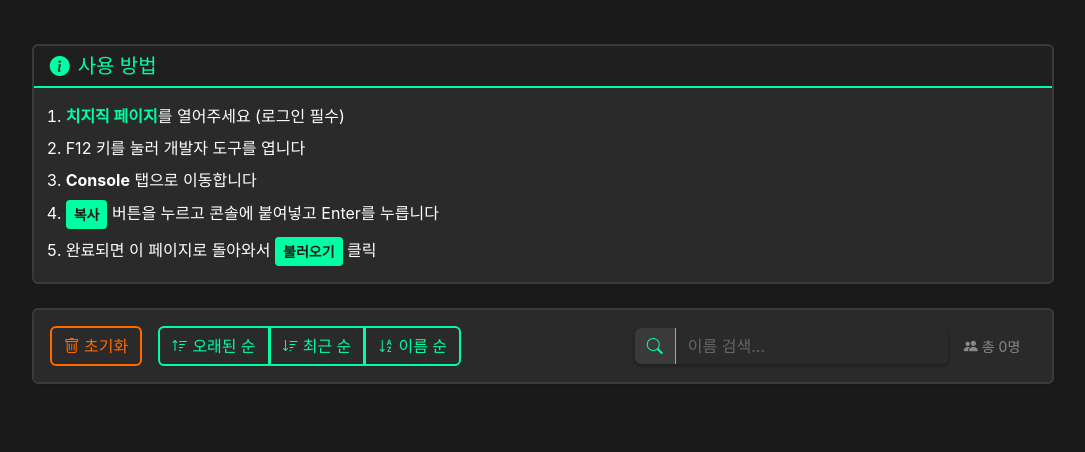
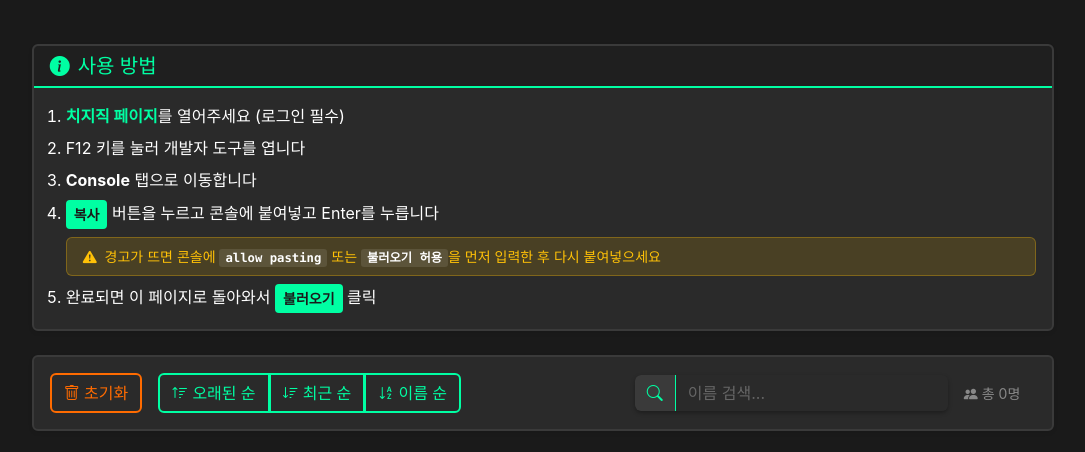
Before and after one commit to Hanbyori/Web_ChzzkFollow, a plain HTML site: page index.html in a window 1280 px wide. Shown: the top 452 px of the page, without its empty margins (97-1182 px from the left). Drawn offline with nearby package versions, Linux system fonts and the light colour scheme.

Commit message:
Modify : 경고 알림 추가

```diff
--- a/index.html
+++ b/index.html
@@ -35,6 +35,10 @@
                                     복사
                                 </button>
                                 버튼을 누르고 콘솔에 붙여넣고 <kbd>Enter</kbd>를 누릅니다
+                                <div class="alert alert-warning mt-2 mb-0 py-2 px-3 small">
+                                    <i class="bi bi-exclamation-triangle-fill me-1"></i>
+                                    경고가 뜨면 콘솔에 <code>allow pasting</code> 또는 <code>불러오기 허용</code>을 먼저 입력한 후 다시 붙여넣으세요
+                                </div>
                             </li>
                             <li class="mb-0">
                                 완료되면 이 페이지로 돌아와서
--- a/style.css
+++ b/style.css
@@ -331,3 +331,18 @@ a:hover {
     color: #aaa !important;
     font-weight: normal;
 }
+
+/* Alert Styling */
+.alert-warning {
+    background: rgba(255, 193, 7, 0.15) !important;
+    border: 1px solid rgba(255, 193, 7, 0.3) !important;
+    color: #ffc107 !important;
+}
+
+.alert-warning code {
+    background: rgba(255, 255, 255, 0.1);
+    color: #fff !important;
+    padding: 2px 6px;
+    border-radius: 3px;
+    font-weight: bold;
+}
```
